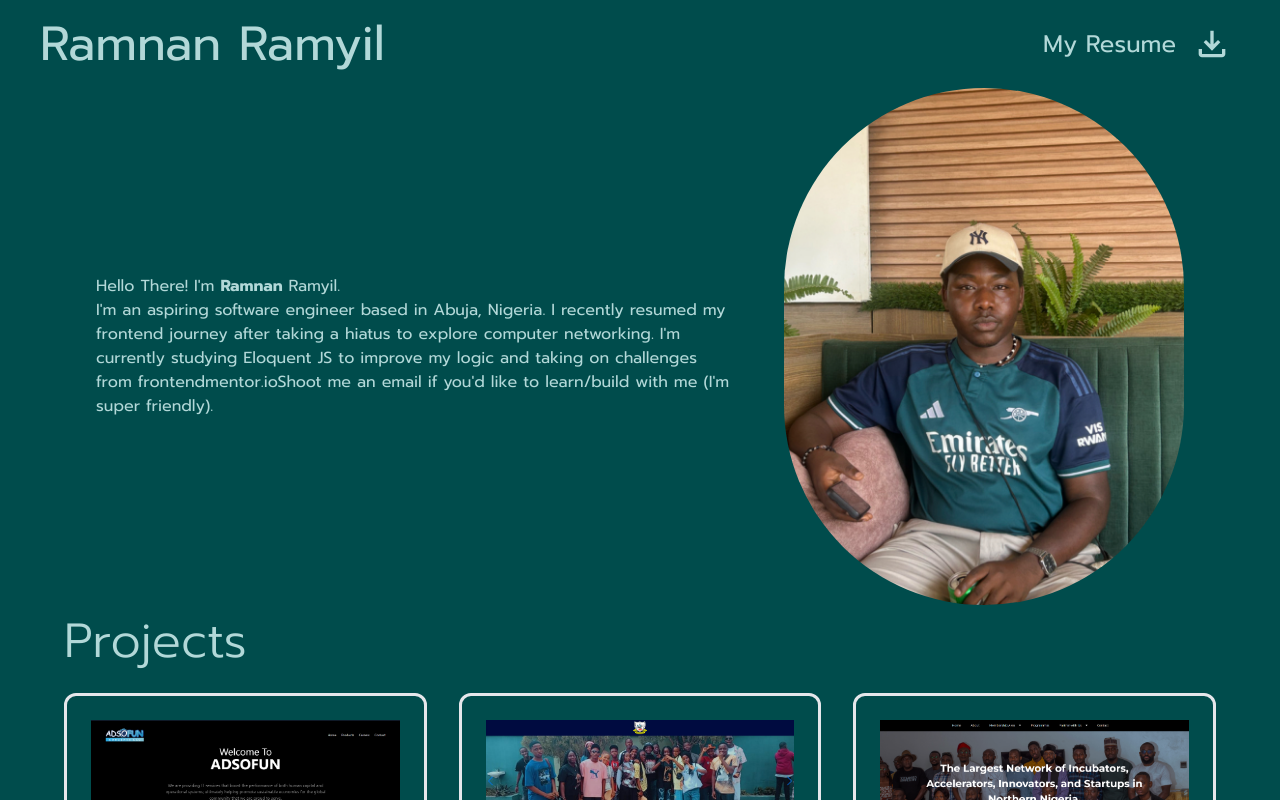
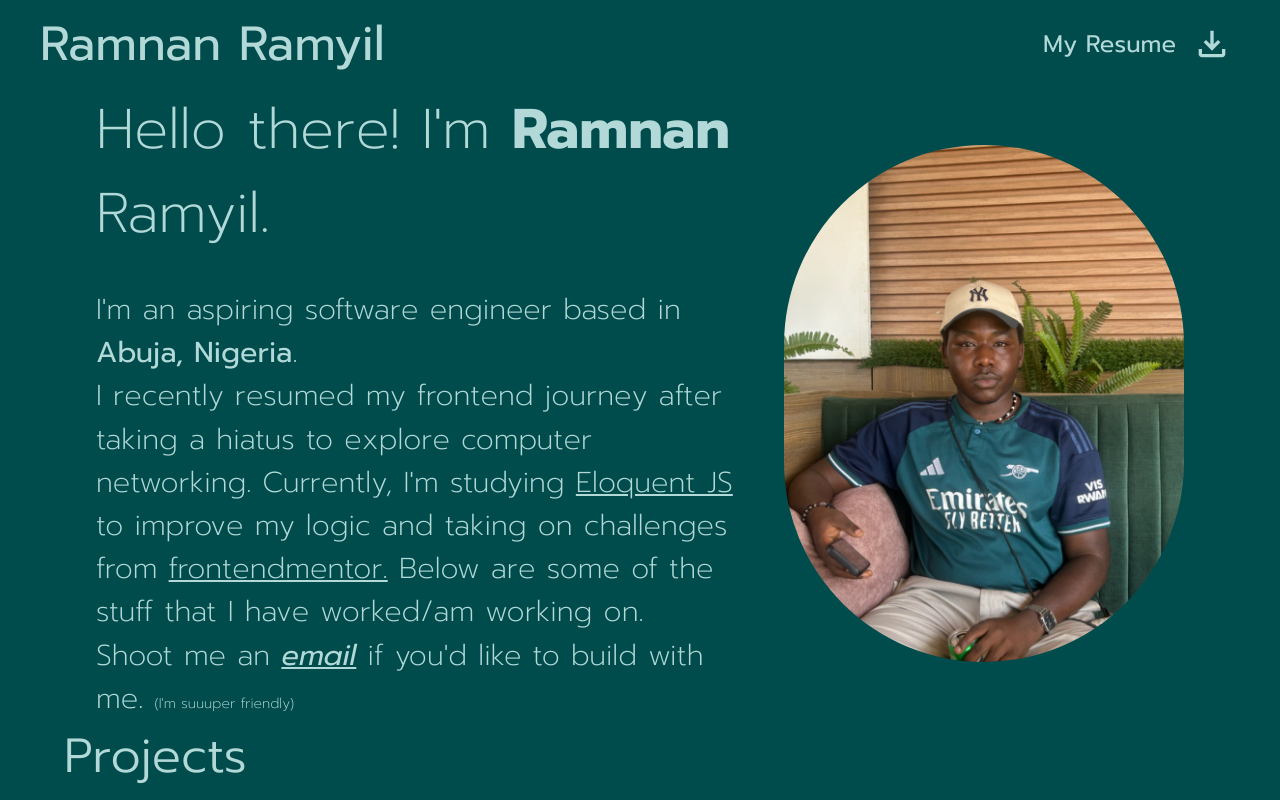
Before and after one commit to ramyilcodes/project-gallery, a React (Vite) app: page / in a window 1280 px wide. Shown: the top 800 px of the page. Built offline with nearby package versions, Linux system fonts and the light colour scheme.

Commit message:
fix: add content to about section

```diff
--- a/src/App.jsx
+++ b/src/App.jsx
@@ -51,15 +51,26 @@ function App() {
 
       <section className="px-[4rem] w-full flex justify-between items-center mobile:flex-col-reverse">
         <div>
-          <p>
-            Hello There! I'm <span className=" font-bold">Ramnan</span> Ramyil.
+          <p className=" font-[200] text-[3.5rem] mb-[2rem]">
+            Hello there! I'm <span className=" font-bold">Ramnan</span> Ramyil.
+          </p>
+          <p className="font-[200] text-[1.8rem]">
+            I'm an aspiring software engineer based in{" "}
+            <span className="font-[400]">Abuja, Nigeria</span>.
+            <br />I recently resumed my frontend journey after taking a hiatus
+            to explore computer networking. Currently, I'm studying{" "}
+            <a href="https://eloquentjavascript.net/" className=" underline">
+              Eloquent JS
+            </a>{" "}
+            to improve my logic and taking on challenges from{" "}
+            <a href="https://www.frontendmentor.io/" className=" underline">
+              frontendmentor.
+            </a>{" "}
+            Below are some of the stuff that I have worked/am working on.
             <br />
-            I'm an aspiring software engineer based in Abuja, Nigeria. I
-            recently resumed my frontend journey after taking a hiatus to
-            explore computer networking. I'm currently studying{" "}
-            <a href="">Eloquent JS</a> to improve my logic and taking on
-            challenges from <a href="">frontendmentor.io</a>
-            Shoot me an email if you'd like to learn/build with me (I'm super friendly).
+            Shoot me an <a href="mailto: ramyilramnan@gmail.com" className=" italic font-[400] underline">email</a> if
+            you'd like to build with me.{" "}
+            <span className=" text-sm">(I'm suuuper friendly)</span>
           </p>
         </div>
         {/* <div className="size-[20rem] bg-[url(./assets/ramnanGreen.jpg)] "></div> */}
```
